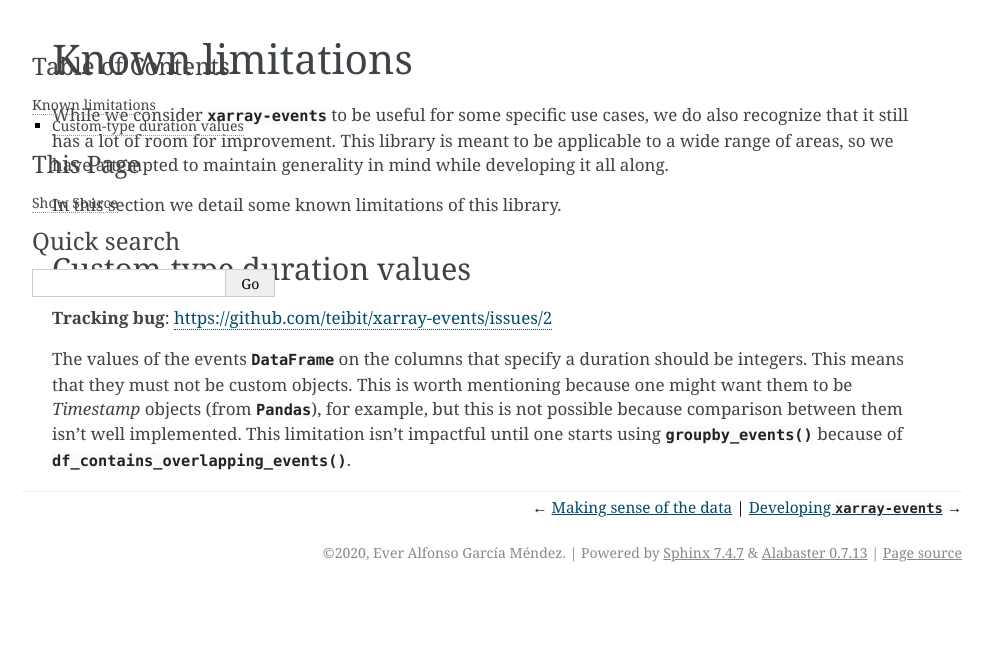
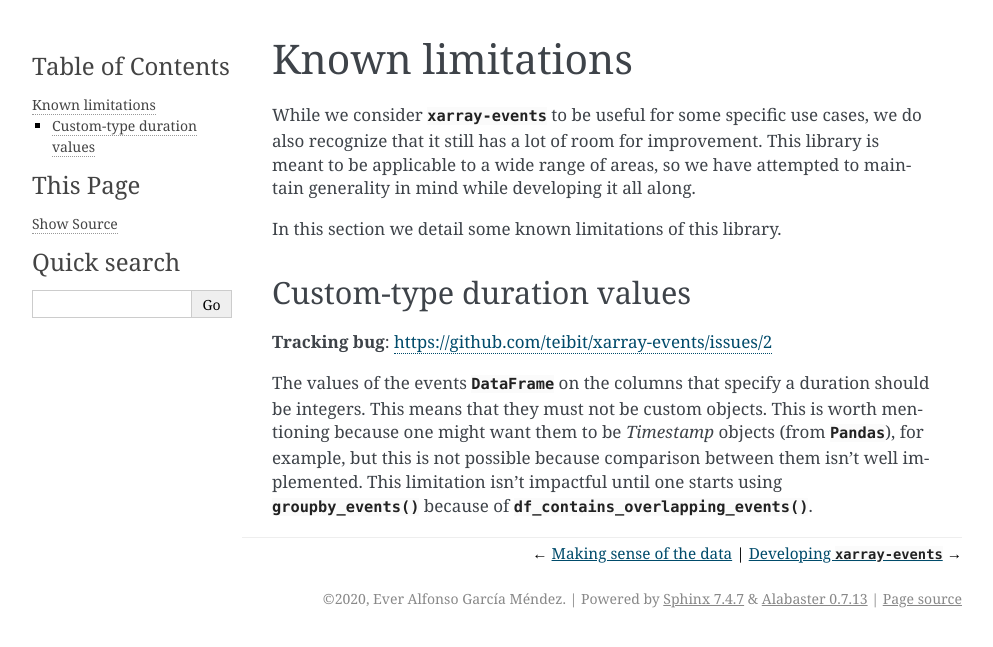
Before and after one commit to teibit/xarray-events, a Sphinx documentation site: the page built from docs/source/known_limitations.rst, in a window 1280 px wide. Shown: the top 647 px of the page, without its empty margins (148-1141 px from the left). Built offline with Sphinx 7.4.7, drawn with Linux system fonts in a browser that asks for light colours.

Commit message:
tune docs

```diff
--- a/docs/source/conf.py
+++ b/docs/source/conf.py
@@ -69,7 +69,6 @@ sys.path.append(os.path.abspath('../../src'))
 html_theme = 'alabaster'
 
 html_theme_options = {
-    'sidebar_width': 'auto',
     'body_max_width': 'auto',
     'github_repo': 'xarray-events',
     'github_user': 'teibit',
```
